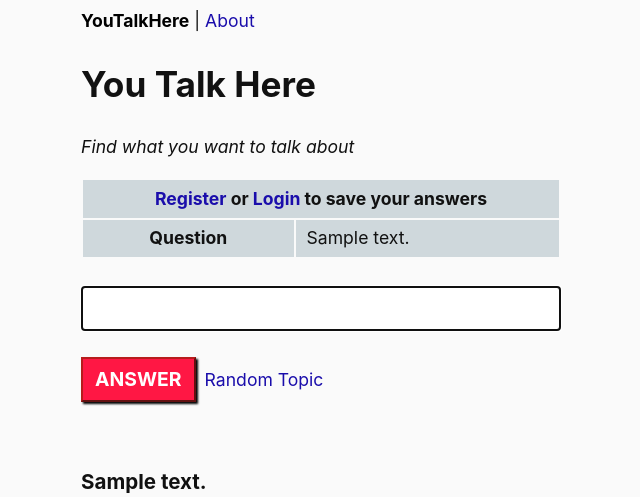
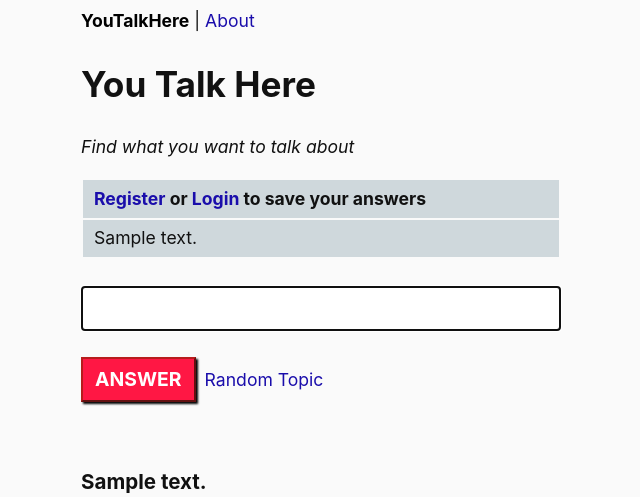
Before and after one commit to c-arthur-hill/questeng, a Django app: page / in a window 1280 px wide. Shown: the top 497 px of the page, without its empty margins (319-959 px from the left). Run offline with Django 3.2, Linux system fonts and the light colour scheme; tables that the repository leaves empty hold one stand-in row (values such as "Sample post").

Commit message:
1. cleaned up q/a styling

```diff
--- a/questionengine/chat/models.py
+++ b/questionengine/chat/models.py
@@ -22,6 +22,7 @@ class Topic(models.Model):
     @property
     def top_questions(self):
         return self.question_set.all()[:3]
+
     def __str__(self):
         return self.description
 
@@ -33,6 +34,10 @@ class Question(models.Model):
     objects = QuestionManager()
     topic = models.ForeignKey(Topic, on_delete=models.PROTECT, null=True, blank=True)
     is_icebreaker = models.BooleanField(default=True)
+
+    @property
+    def top_messages(self):
+        return self.message_responses_set.all()[:3]
 
     def __str__(self):
         return self.text
--- a/questionengine/chat/static/style.css
+++ b/questionengine/chat/static/style.css
@@ -20,6 +20,10 @@ th, td, input, textarea {
     -webkit-appearance: none;
     -moz-appearance: none;
     appearance: none;
+}
+
+th {
+    text-align: left;
 }
 
 table, .full-width {
--- a/questionengine/chat/templates/home.html
+++ b/questionengine/chat/templates/home.html
@@ -9,7 +9,7 @@
     {% if not user.is_authenticated and show_save_message %}
     <thead>
         <tr>
-            <th colspan="2" class="tr-background-2"><a href="{% if conversation_id %}{% url 'register_id' conversation_id %}{% else %}{% url 'register' %}{% endif %}">Register</a> or <a href="{% if conversation_id %}{% url 'login_id' conversation_id %}{% else %}{% url 'login' %}{% endif %}">Login</a> to save your answers</th>
+            <th class="tr-background-2"><a href="{% if conversation_id %}{% url 'register_id' conversation_id %}{% else %}{% url 'register' %}{% endif %}">Register</a> or <a href="{% if conversation_id %}{% url 'login_id' conversation_id %}{% else %}{% url 'login' %}{% endif %}">Login</a> to save your answers</th>
         </tr>
     </thead>
     {% endif %}
@@ -17,10 +17,8 @@
 	{% for message in messages %}
 	<tr>
 		{% if message.is_user_author %}
-            <th class="tr-background-1">Me</th>
             <td class="tr-background-1">{{ message.text }}</td>
 		{% else %}
-            <th class="tr-background-2">Question</th>
             {% if message.question %}
                 <td class="tr-background-2">{{ message.question.text }}</td>
             {% else %}
--- a/questionengine/static/style.css
+++ b/questionengine/static/style.css
@@ -20,6 +20,10 @@ th, td, input, textarea {
     -webkit-appearance: none;
     -moz-appearance: none;
     appearance: none;
+}
+
+th {
+    text-align: left;
 }
 
 table, .full-width {
```
